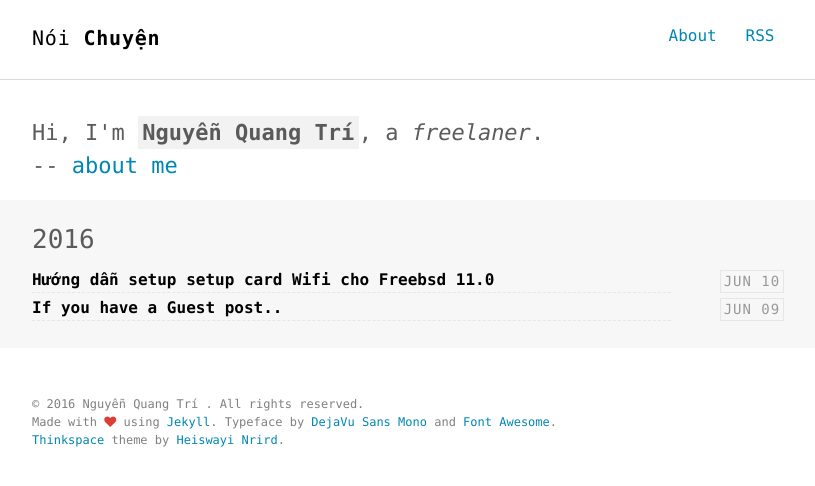
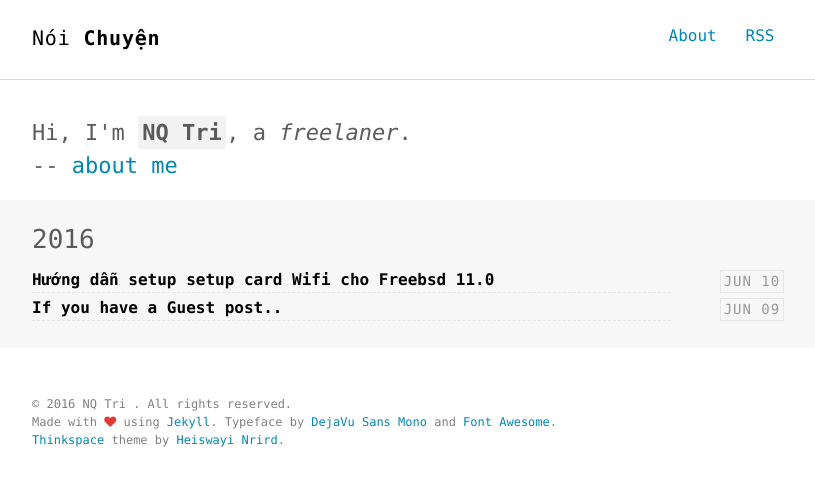
Before and after one commit to trinq/trinq.github.io, a Jekyll site: the page built from index.html, in a window 1280 px wide. Shown: the top 486 px of the page, without its empty margins (232-1047 px from the left). Built offline with Jekyll 4.4.1, drawn with Linux system fonts in a browser that asks for light colours.

Commit message:
Update _config.yml

```diff
--- a/_config.yml
+++ b/_config.yml
@@ -29,7 +29,7 @@ sass:
 
 # Author settings
 author:
-  name     : "Nguyễn Quang Trí "
+  name     : "NQ Tri "
   job      :  "freelaner"
   bio      : ""
   thumb    : /images/author.jpg
```
